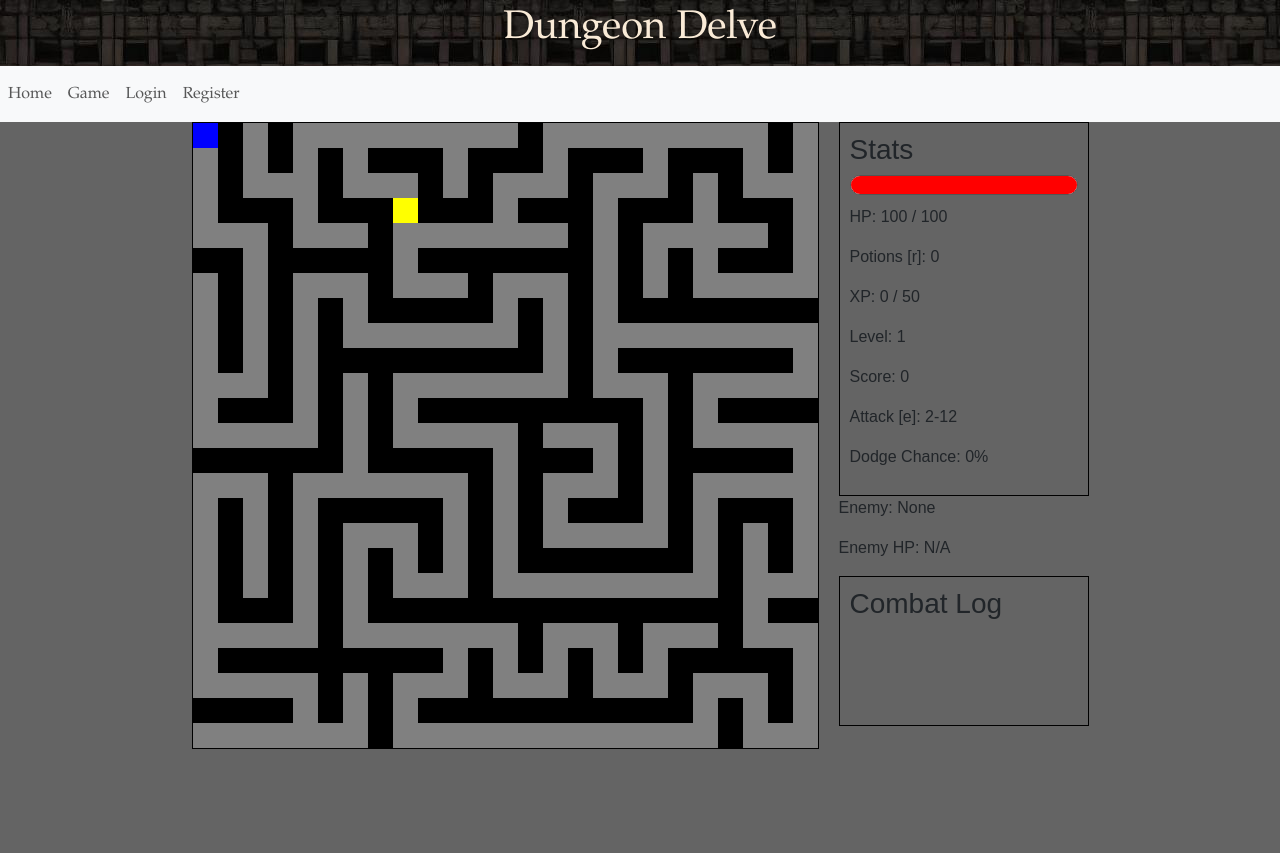
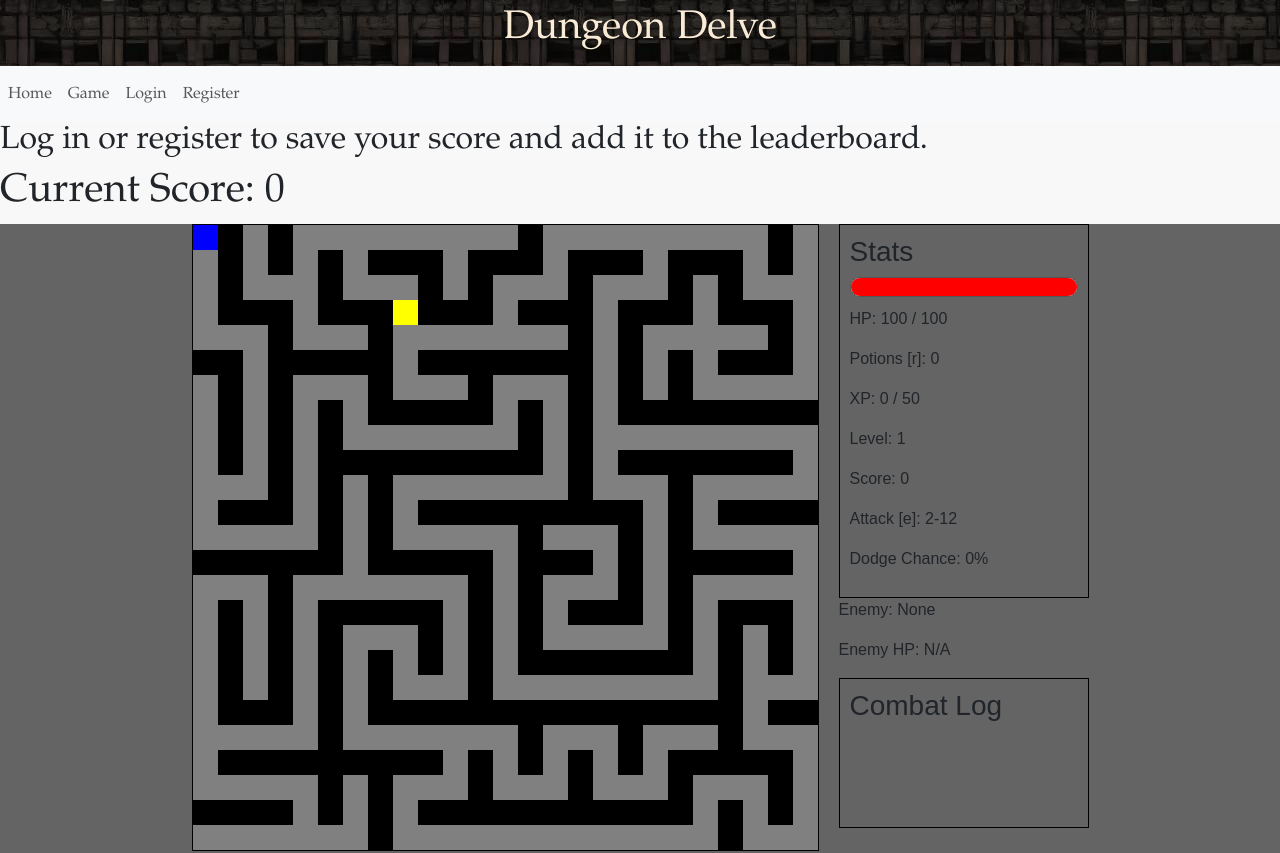
Before and after one commit to ScottCPetty/capstone_frontend, a React (Vite) app in the folder React/: page /game in a window 1280 px wide. Shown: the top 853 px of the page. Built offline with nearby package versions, Linux system fonts and the light colour scheme; no server answers.

Commit message:
added high score message

```diff
--- a/React/src/components/Game/Game.jsx
+++ b/React/src/components/Game/Game.jsx
@@ -46,8 +46,12 @@ const Game = () => {
   // console.log(userData)
   return (
     <div>
-      {/* <h1>High Score: {userData?.score || 0}</h1>
-      <h1>Current Score: {currentScore}</h1> */}
+      {userData ? (
+        <h1>High Score: {userData.score}</h1>
+      ) : (
+        <h2>Log in or register to save your score and add it to the leaderboard.</h2>
+      )}
+      <h1>Current Score: {currentScore}</h1>
       <div id="game-container" />
     </div>
   );
```
